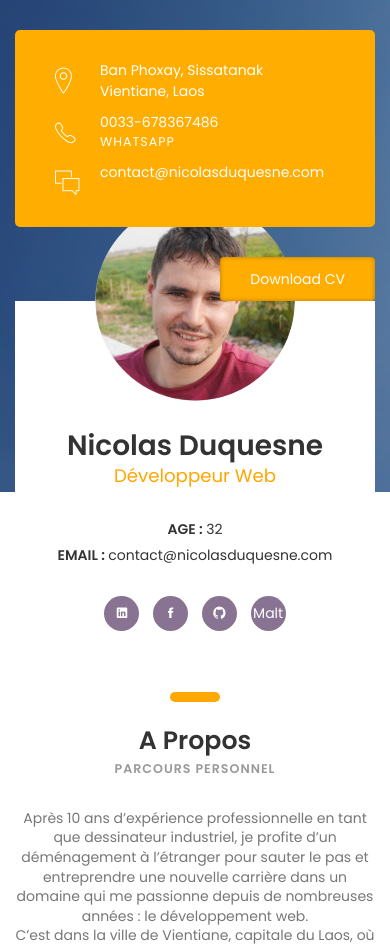
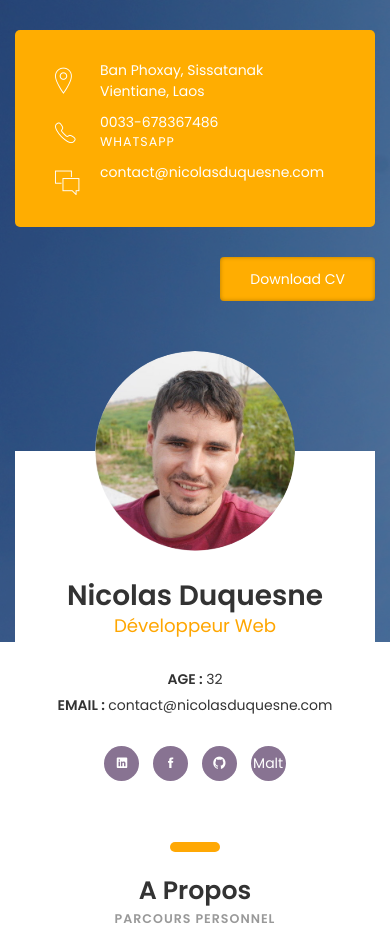
Before and after one commit to nicolasdugit/nicolasduquesneCV, a PHP site: page / in a window 390 px wide. Shown: the top 946 px of the page. Run offline with PHP 8.4, Linux system fonts and the light colour scheme; some web fonts are replaced.

Commit message:
modification business-responsive.css pour affichage header correct sur smartphone

```diff
--- a/public/css/business-responsive.css
+++ b/public/css/business-responsive.css
@@ -54,6 +54,8 @@
 	/* INTRO */
 
 	.intro .downlad-btn{ float: none; }
+
+		.intro-section{ padding-top: 350px; }
 
 
 
```
